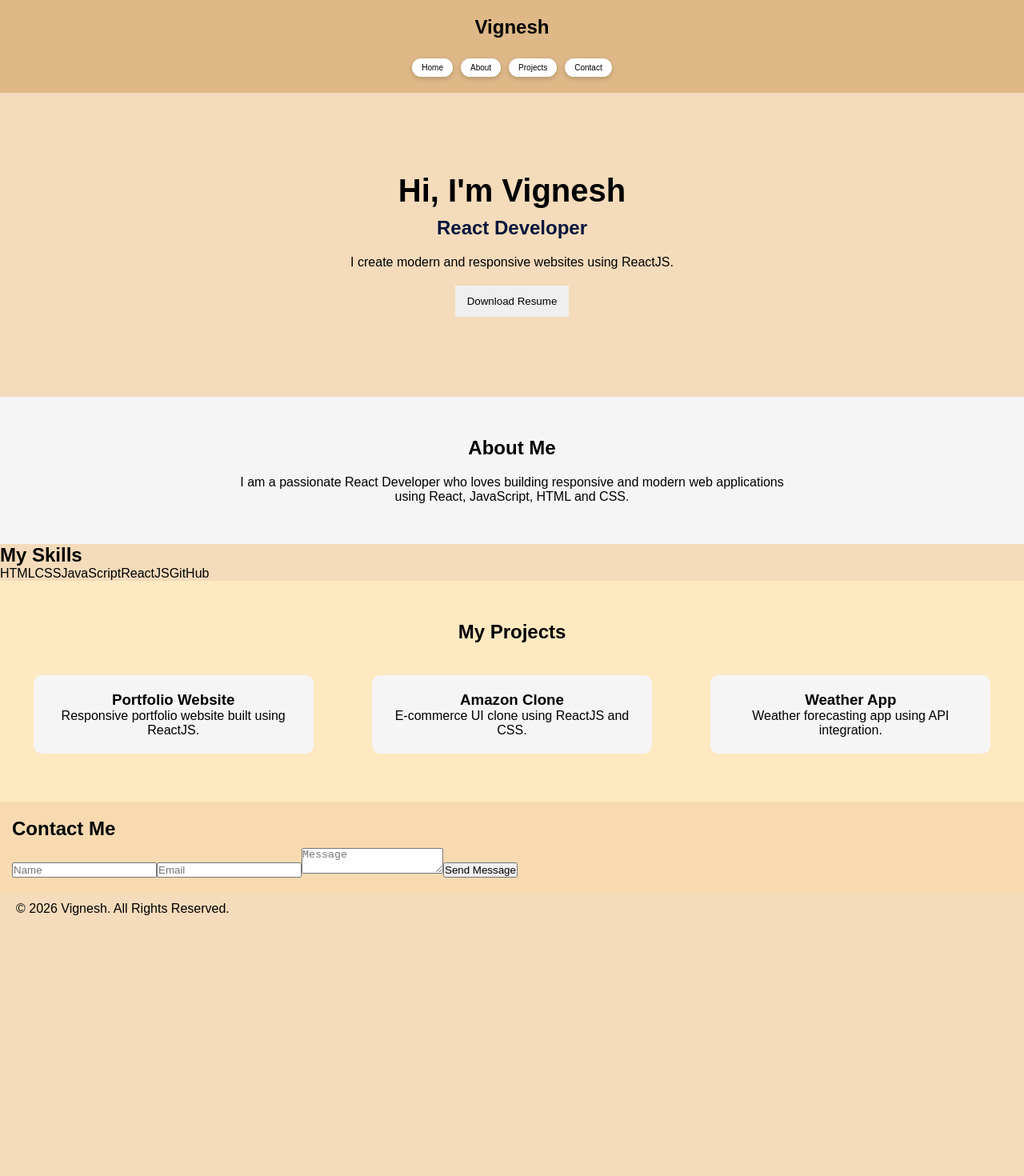
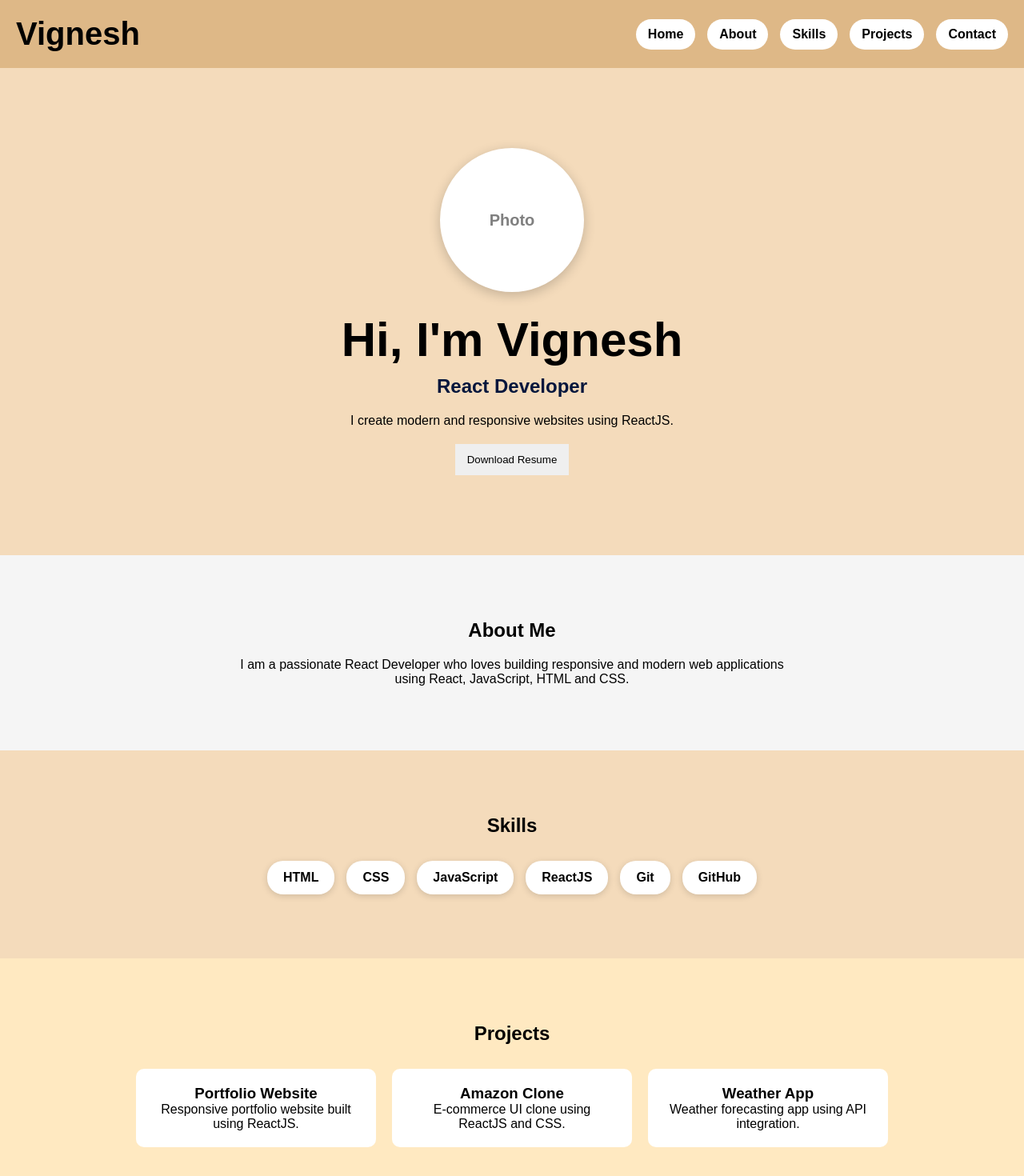
Before and after one commit to naykavignesh01-bot/portfolio-react, a React app: page / in a window 1280 px wide. Shown: the top 1470 px of the page at 80% size. Before the commit the page ends 1155 px from the top, so only its background shows below. Built offline with nearby package versions, Linux system fonts and the light colour scheme; the HTML template or start-up script is replaced by a standard one.

Commit message:
Updated portfolio design and mobile menu

```diff
--- a/src/App.css
+++ b/src/App.css
@@ -4,44 +4,61 @@
   box-sizing: border-box;
 }
 
+html {
+  scroll-behavior: smooth;
+}
+
 body {
   font-family: Arial, sans-serif;
+  background-color: rgb(244, 219, 187);
+  overflow-x: hidden;
 }
+
+/* Navbar */
 
 .navbar {
   display: flex;
-  flex-direction: column;
+  justify-content: space-between;
   align-items: center;
+  background: burlywood;
   padding: 20px;
-  background: burlywood;
+  position: relative;
 }
 
-.navbar ul {
-  display: flex;
-  list-style: none;
-  gap: 10px;
-  margin-top: 10px;
+.navbar h1 {
+  font-size: 40px;
 }
 
-.navbar ul li {
-  background-color: white;
-  color: black;
-  padding: 6px 12px;
-  font-size: 10px;
-  border-radius: 20px;
+.menu-btn {
+  display: none;
+  font-size: 32px;
+  border: none;
+  background: none;
   cursor: pointer;
-  transition: all 0.3s ease;
-  box-shadow: 0 2px 6px rgba(0,0,0,0.2);
 }
 
-.navbar ul li:hover {
-  transform: scale(1.05);
-  box-shadow: 0 4px 12px rgba(0,0,0,0.3);
+.nav-links {
+  display: flex;
+  gap: 15px;
+  list-style: none;
 }
+
+.nav-links li {
+  background: white;
+  padding: 10px 15px;
+  border-radius: 20px;
+}
+
+.nav-links li a {
+  text-decoration: none;
+  color: black;
+  font-weight: bold;
+}
+
+/* Hero */
 
 .hero {
   text-align: center;
-
   padding: 100px 20px;
 }
 
@@ -65,9 +82,23 @@ body {
   cursor: pointer;
 }
 
-body {
-  background-color: rgb(244, 219, 187);
+.profile-circle {
+  width: 180px;
+  height: 180px;
+  border-radius: 50%;
+  background: white;
+  margin: 0 auto 25px;
+  display: flex;
+  align-items: center;
+  justify-content: center;
+  font-size: 20px;
+  font-weight: bold;
+  color: gray;
+  border: 5px solid white;
+  box-shadow: 0 4px 15px rgba(0, 0, 0, 0.2);
 }
+
+/* About */
 
 .about {
   padding: 80px 20px;
@@ -83,6 +114,66 @@ body {
   max-width: 700px;
   margin: auto;
 }
+
+/* Skills */
+
+.skills {
+  padding: 80px 20px;
+  text-align: center;
+}
+
+.skills h2 {
+  margin-bottom: 30px;
+}
+
+.skills-container {
+  display: flex;
+  justify-content: center;
+  gap: 15px;
+  flex-wrap: wrap;
+}
+
+.skills-container span {
+  background: white;
+  padding: 12px 20px;
+  border-radius: 20px;
+  font-weight: bold;
+  box-shadow: 0 2px 8px rgba(0, 0, 0, 0.15);
+}
+
+/* Contact Form */
+
+.contact-form {
+  max-width: 600px;
+  margin: 30px auto 0;
+  display: flex;
+  flex-direction: column;
+  gap: 15px;
+}
+
+.contact-form input,
+.contact-form textarea {
+  padding: 12px;
+  border: 1px solid #ccc;
+  border-radius: 8px;
+  width: 100%;
+}
+
+.contact-form textarea {
+  height: 120px;
+  resize: none;
+}
+
+.contact-form button {
+  padding: 12px;
+  border: none;
+  border-radius: 8px;
+  background: #04163c;
+  color: white;
+  cursor: pointer;
+}
+
+/* Projects */
 
 .projects {
   padding: 80px 20px;
@@ -100,14 +191,17 @@ body {
 
 .project-card {
   width: 300px;
-  background: whitesmoke;
+  background: white;
   padding: 20px;
   border-radius: 10px;
 }
 
+/* Contact */
+
 .contact {
   padding: 30px 20px;
   background: #fdd9a986;
+  text-align: center;
 }
 
 .contact h2 {
@@ -118,45 +212,59 @@ body {
   margin: 5px 0;
 }
 
+/* Footer */
+
 .footer {
-  padding: 10px 20px;
-  margin: 0;
+  padding: 20px;
+  text-align: center;
 }
 
-.menu-btn {
-  display: none;
-  font-size: 24px;
-  border: none;
-  background: none;
-  cursor: pointer;
-}
-
-.nav-links {
-  display: flex;
-  gap: 20px;
-  list-style: none;
-}
+/* Mobile */
 
 @media (max-width: 768px) {
   .menu-btn {
     display: block;
   }
 
+  .navbar {
+    flex-wrap: wrap;
+  }
+
   .nav-links {
     display: none;
     flex-direction: column;
     width: 100%;
-    margin-top: 10px;
+    margin-top: 15px;
+    text-align: center;
   }
 
   .nav-links.active {
-    display: flex;
-  }
+  display: flex;
+  background: #f6d494;
+  padding: 15px;
+  border-radius: 12px;
 }
 
-  .navbar {
-    flex-direction: column;
-    gap: 15px;
+.nav-links li {
+  background: white;
+  padding: 12px;
+  border-radius: 10px;
+  margin: 5px 0;
+  transition: all 0.3s ease;
+}
+
+.nav-links li:hover {
+  background: #fcca4c;
+  transform: translateY(-3px);
+  box-shadow: 0 4px 10px rgba(0, 0, 0, 0.3);
+}
+
+.nav-links li:hover a {
+  color: rgb(9, 0, 0);
+}
+
+  .nav-links li {
+    width: 100%;
   }
 
   .hero h1 {
@@ -167,35 +275,7 @@ body {
     font-size: 24px;
   }
 
-  .hero p {
-    font-size: 16px;
-  }
-
   .project-card {
     width: 90%;
-    max-width: 350px;
-    margin: 10px auto;
   }
-
-  .about,
-.projects {
-  padding: 50px 15px;
 }
-
-.contact {
-  padding: 20px 15px;
-}
-
-html,
-body {
-  overflow-x: hidden;
-}
-
-html {
-  scroll-behavior: smooth;
-}
-
-.navbar ul li a {
-  text-decoration: none;
-  color: black;
-}
--- a/src/components/About.jsx
+++ b/src/components/About.jsx
@@ -1,7 +1,7 @@
 function About() {
   return (
-    <section id="about" className="about">
-      <h2>About Me</h2>
+<section className="about" id="about">
+        <h2>About Me</h2>
 
       <p>
         I am a passionate React Developer who loves building responsive and
--- a/src/components/Contact.jsx
+++ b/src/components/Contact.jsx
@@ -1,49 +1,13 @@
-import { useState } from "react";
-
 function Contact() {
-  const [name, setName] = useState("");
-  const [email, setEmail] = useState("");
-  const [message, setMessage] = useState("");
-
-  const handleSubmit = (e) => {
-    e.preventDefault();
-
-    if (!name || !email || !message) {
-      alert("Please fill all fields");
-      return;
-    }
-
-    alert("Message Sent Successfully!");
-  };
-
   return (
-    <section className="contact">
+    <section className="contact" id="contact">
       <h2>Contact Me</h2>
 
-      <form onSubmit={handleSubmit}>
-        <input
-          type="text"
-          placeholder="Name"
-          value={name}
-          onChange={(e) => setName(e.target.value)}
-        />
-
-        <input
-          type="email"
-          placeholder="Email"
-          value={email}
-          onChange={(e) => setEmail(e.target.value)}
-        />
-
-        <textarea
-          placeholder="Message"
-          value={message}
-          onChange={(e) => setMessage(e.target.value)}
-        />
-
-        <button type="submit">
-          Send Message
-        </button>
+      <form className="contact-form">
+        <input type="text" placeholder="Name" />
+        <input type="email" placeholder="Email" />
+        <textarea placeholder="Message"></textarea>
+        <button type="submit">Send Message</button>
       </form>
     </section>
   );
--- a/src/components/Hero.jsx
+++ b/src/components/Hero.jsx
@@ -1,9 +1,17 @@
 function Hero() {
   return (
-    <section id="home" className="hero">
+    <section className="hero" id="home">
+
+      <div className="profile-circle">
+        <span>Photo</span>
+      </div>
+
       <h1>Hi, I'm Vignesh</h1>
       <h2>React Developer</h2>
-      <p>I create modern and responsive websites using ReactJS.</p>
+
+      <p>
+        I create modern and responsive websites using ReactJS.
+      </p>
 
       <button>Download Resume</button>
     </section>
--- a/src/components/Navbar.jsx
+++ b/src/components/Navbar.jsx
@@ -5,7 +5,7 @@ function Navbar() {
 
   return (
     <nav className="navbar">
-      <h2>Vignesh</h2>
+      <h1>Vignesh</h1>
 
       <button
         className="menu-btn"
@@ -14,23 +14,13 @@ function Navbar() {
         ☰
       </button>
 
-      <ul className={menuOpen ? "nav-links active" : "nav-links"}>
-        <li>
-          <a href="#home">Home</a>
-        </li>
-
-        <li>
-          <a href="#about">About</a>
-        </li>
-
-        <li>
-          <a href="#projects">Projects</a>
-        </li>
-
-        <li>
-          <a href="#contact">Contact</a>
-        </li>
-      </ul>
+      <ul className={`nav-links ${menuOpen ? "active" : ""}`}>
+  <li><a href="#home" onClick={() => setMenuOpen(false)}>Home</a></li>
+  <li><a href="#about" onClick={() => setMenuOpen(false)}>About</a></li>
+  <li><a href="#skills" onClick={() => setMenuOpen(false)}>Skills</a></li>
+  <li><a href="#projects" onClick={() => setMenuOpen(false)}>Projects</a></li>
+  <li><a href="#contact" onClick={() => setMenuOpen(false)}>Contact</a></li>
+</ul>
     </nav>
   );
 }
--- a/src/components/Projects.jsx
+++ b/src/components/Projects.jsx
@@ -2,8 +2,8 @@ import ProjectCard from "./ProjectCard";
 
 function Projects() {
   return (
-    <section id="projects" className="projects">
-      <h2>My Projects</h2>
+<section className="projects" id="projects">
+        <h2>Projects</h2>
 
       <div className="project-container">
   <ProjectCard
--- a/src/components/Skill.jsx
+++ b/src/components/Skill.jsx
@@ -1,16 +1,18 @@
-function Skills() {
+function Skill() {
   return (
-    <section className="skills">
-      <h2>My Skills</h2>
+    <section className="skills" id="skills">
+      <h2>Skills</h2>
+
       <div className="skills-container">
         <span>HTML</span>
         <span>CSS</span>
         <span>JavaScript</span>
         <span>ReactJS</span>
+        <span>Git</span>
         <span>GitHub</span>
       </div>
     </section>
   );
 }
 
-export default Skills;
+export default Skill;
```
Lines whose indentation alone changed are shown as unchanged.
